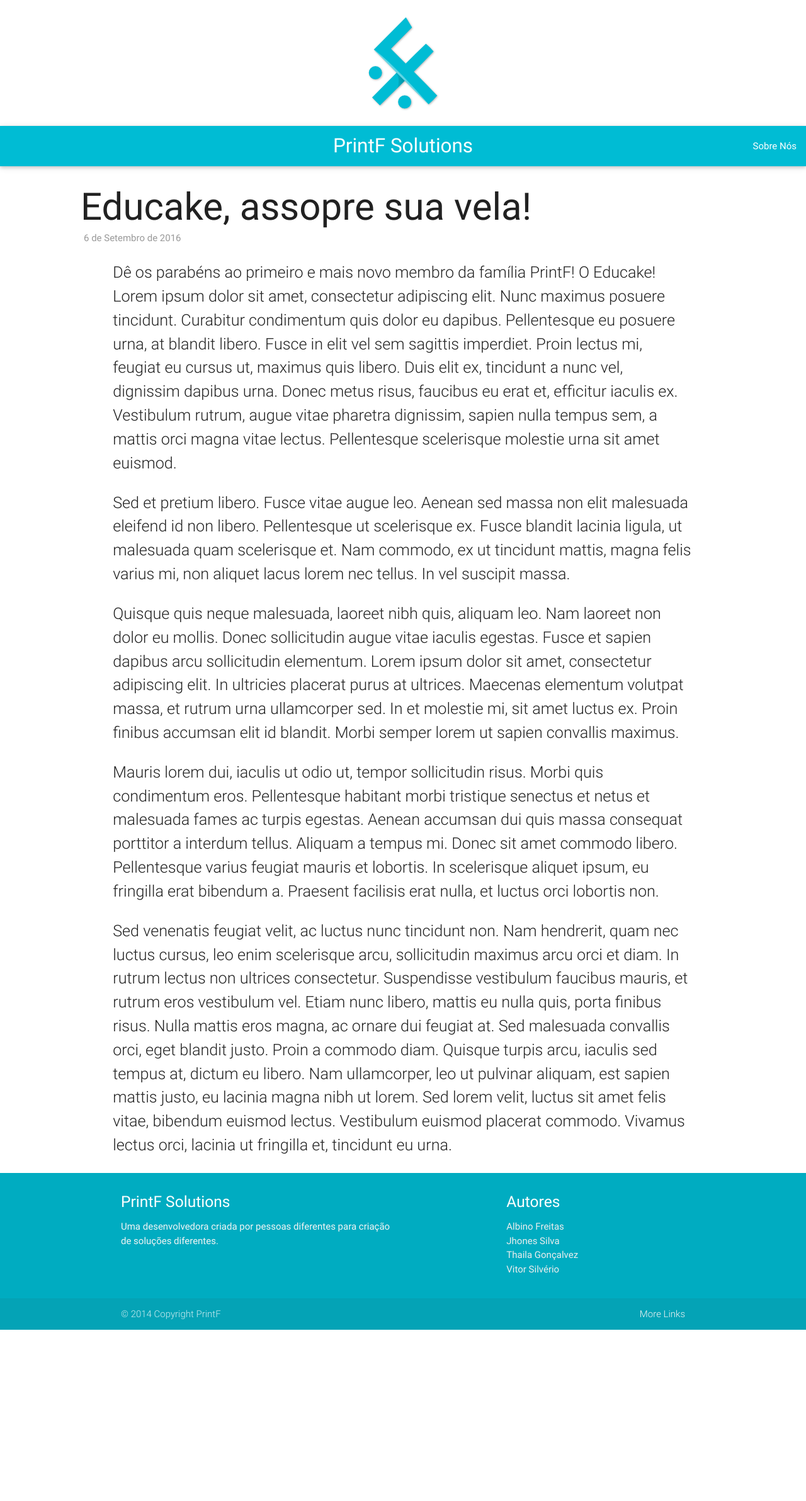
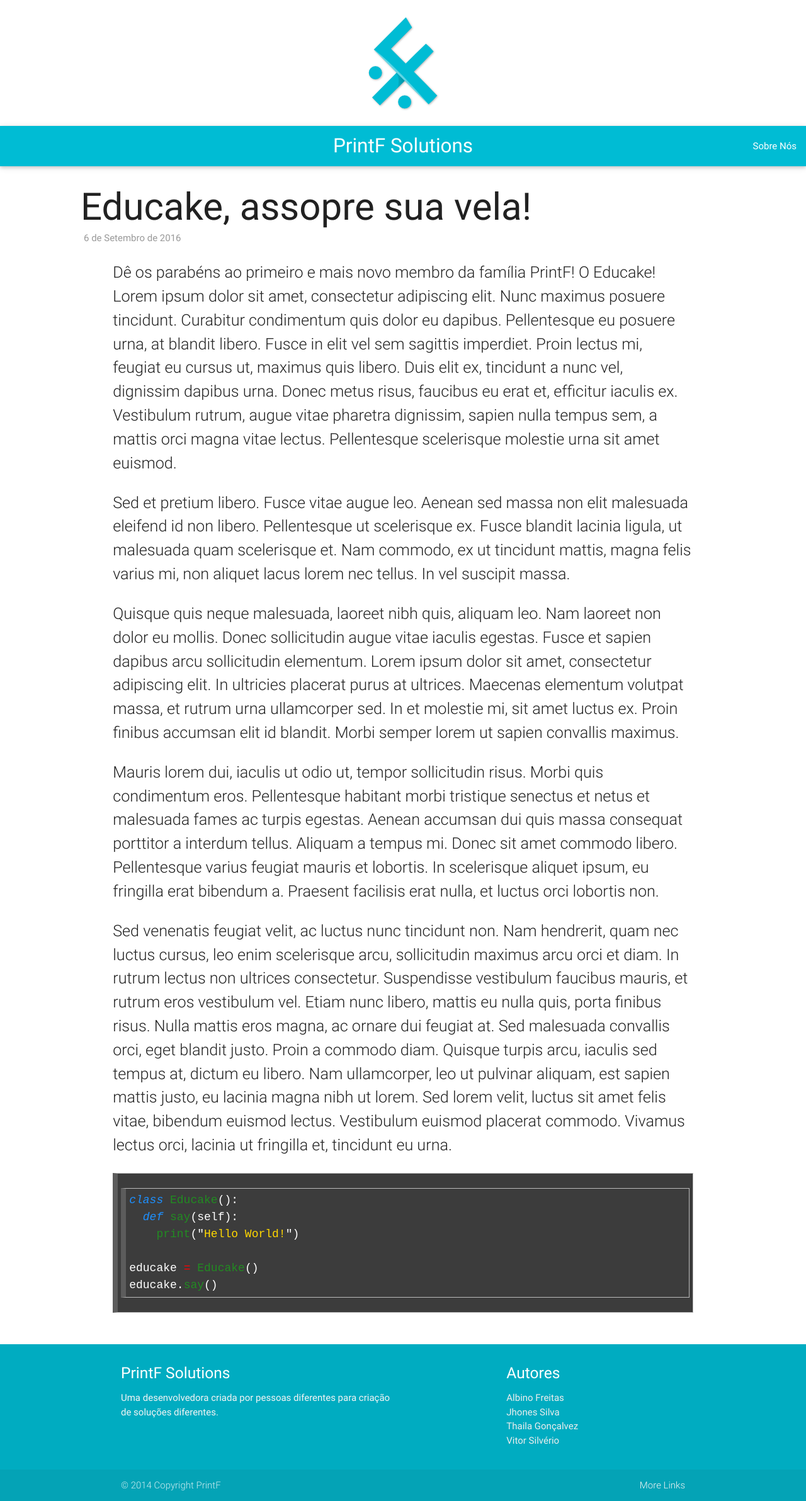
Before and after one commit to PrintFSolutions/educake.github.io, a Jekyll site: the page built from _posts/2016-09-05-educake-assopra-sua-vela.markdown, in a window 1280 px wide. Shown: the whole page at 63% size. Built offline with Jekyll 4.4.1, drawn with Linux system fonts in a browser that asks for light colours; before the commit the page ends 2112 px from its top, so only the background shows below that.

Commit message:
some updates to css and writing a post

```diff
--- a/_posts/2016-09-05-educake-assopra-sua-vela.markdown
+++ b/_posts/2016-09-05-educake-assopra-sua-vela.markdown
@@ -16,3 +16,13 @@ Quisque quis neque malesuada, laoreet nibh quis, aliquam leo. Nam laoreet non do
 Mauris lorem dui, iaculis ut odio ut, tempor sollicitudin risus. Morbi quis condimentum eros. Pellentesque habitant morbi tristique senectus et netus et malesuada fames ac turpis egestas. Aenean accumsan dui quis massa consequat porttitor a interdum tellus. Aliquam a tempus mi. Donec sit amet commodo libero. Pellentesque varius feugiat mauris et lobortis. In scelerisque aliquet ipsum, eu fringilla erat bibendum a. Praesent facilisis erat nulla, et luctus orci lobortis non.
 
 Sed venenatis feugiat velit, ac luctus nunc tincidunt non. Nam hendrerit, quam nec luctus cursus, leo enim scelerisque arcu, sollicitudin maximus arcu orci et diam. In rutrum lectus non ultrices consectetur. Suspendisse vestibulum faucibus mauris, et rutrum eros vestibulum vel. Etiam nunc libero, mattis eu nulla quis, porta finibus risus. Nulla mattis eros magna, ac ornare dui feugiat at. Sed malesuada convallis orci, eget blandit justo. Proin a commodo diam. Quisque turpis arcu, iaculis sed tempus at, dictum eu libero. Nam ullamcorper, leo ut pulvinar aliquam, est sapien mattis justo, eu lacinia magna nibh ut lorem. Sed lorem velit, luctus sit amet felis vitae, bibendum euismod lectus. Vestibulum euismod placerat commodo. Vivamus lectus orci, lacinia ut fringilla et, tincidunt eu urna.
+
+
+~~~ python
+class Educake():
+  def say(self):
+    print("Hello World!")
+
+educake = Educake()
+educake.say()
+~~~
--- /dev/null
+++ b/_sass/python-highlight.scss
@@ -0,0 +1,23 @@
+.highlight{
+	color: white;
+}
+
+.k{
+	color: dodgerblue;
+	font-style: italic;
+}
+.nc, .nf, .f{
+	color: forestgreen;
+}
+
+.bp{
+	color: orange;
+}
+
+.o{
+	color: red;
+}
+
+.s{
+	color: gold;
+}
--- a/css/main.scss
+++ b/css/main.scss
@@ -64,8 +64,21 @@ article{
 
 .post-content{
   padding: 0 5%;
+  margin-bottom: 50px;
 }
 
 .post-date{
   padding: 0;
 }
+
+.highlight{
+  font-size: 18px;
+  background: #3c3c3c;
+  border: 1px solid #BBB;
+  border-width: 1px 1px 1px 8px;
+  padding: 0;
+  border-left-color: #5c5c5c;
+  padding: 5px;
+}
+
+@import "python-highlight"
```
Also changed, not shown: _posts/2016-09-05-chegamos.markdown (+8 -3 lines).
